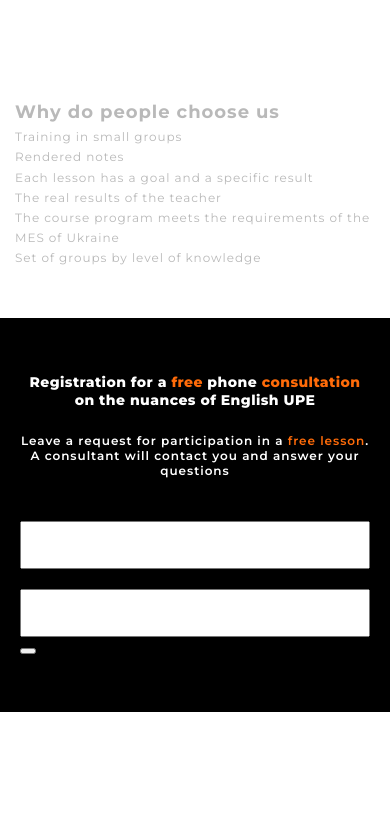
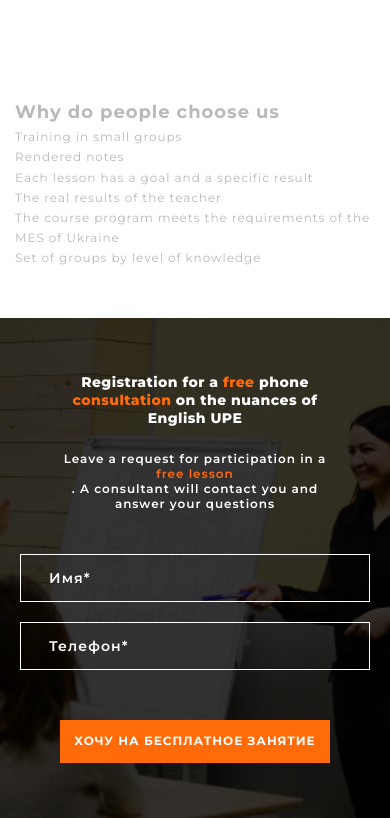
Before and after one commit to AntoBo/angry-coders, a website built with Parcel: page src/index.html in a window 390 px wide. Shown: the part 1889-2707 px from the top of the page. Before the commit the page ends 2601 px from the top, so only its background shows below. Built offline with nearby package versions, Linux system fonts and the light colour scheme.

Commit message:
pasha-contacts-finish mobile version

```diff
--- a/src/partials/contacts.html
+++ b/src/partials/contacts.html
@@ -1,17 +1,20 @@
 <section class="section contacts">
+  <div class="container contacts__container">
     <h2 class="section__title contacts__title">
       Registration for a <span class="contacts__item">free</span> phone
       <span class="contacts__item">consultation</span> on the nuances of English UPE
     </h2>
     <p class="contacts__description">
-    Leave a request for participation in a <span class="contacts__item">free lesson</span>. A
-    consultant will contact you and answer your questions
+      Leave a request for participation in a
+      <span class="contacts__item contacts__item--modificator">free lesson</span>. A consultant will
+      contact you and answer your questions
     </p>
     <form class="contacts__form">
       <div>
-      <input class="contact__input" type="text" />
-      <input class="contact__input" type="text" />
+        <input class="contacts__input" type="text" placeholder="Имя*" />
+        <input class="contacts__input" type="tel" placeholder="Телефон*" />
       </div>
-    <button type="submit"></button>
+      <button class="button contacts__button" type="submit">хочу на бесплатное занятие</button>
     </form>
+  </div>
 </section>
--- a/src/sass/components/_contacts.scss
+++ b/src/sass/components/_contacts.scss
@@ -1,11 +1,47 @@
 .contacts {
-  padding: 55px 20px;
+  padding: 55px 0;
   background-color: black;
+  text-align: center;
+  margin-left: auto;
+  margin-right: auto;
+
+  background-repeat: no-repeat;
+  background-position: center;
+  background-size: cover;
+
+  background-image: url(../images/contacts/contact_sm.png);
+
+  @include mq(retina) {
+    background-image: url(../images/contacts/contact_sm@2x.png);
+  }
+
+  @include mq(tablet) {
+    background-image: url(../images/contacts/contact_md.png);
+
+    @include mq(retina) {
+      background-image: url(../images/contacts/contact_md@2x.png);
+    }
+  }
+
+  @include mq(desktop) {
+    background-image: url(../images/contacts/contact_lg.png);
+
+    @include mq(retina) {
+      background-image: url(../images/contacts/contact_lg@2x.png);
+    }
+  }
+}
+
+.contacts__container {
+  max-width: $mobile-res;
+  padding: 0 20px;
 }
 
 .contacts__title {
   margin-bottom: 24px;
-  text-align: center;
+  margin-left: auto;
+  margin-right: auto;
+  max-width: 280px;
 
   color: $white-text-color;
   font-size: 14px;
@@ -13,25 +49,49 @@
 
 .contacts__item {
   color: $accent-text-color;
+  &--modificator {
+    display: block;
+  }
 }
 
 .contacts__description {
   margin-bottom: 43px;
-  text-align: center;
+  margin-left: auto;
+  margin-right: auto;
+  max-width: 280px;
 
   @include font-style(12px, 600, 1.25, 0.08em, $white-text-color);
 }
 
-.contact__input {
+.contacts__input {
   display: block;
   margin-left: auto;
   margin-right: auto;
   margin-bottom: 20px;
+  padding: 15px 0 15px 28px;
 
   height: 48px;
   width: 100%;
 
+  @include font-style(14px, 600, 1.21, 0.08em, $white-text-color);
+
+  background-color: transparent;
+  outline: transparent;
+  border: 1px solid $white-bg-color;
+
   &:last-child {
     margin-bottom: 0;
   }
+
+  &::placeholder {
+    @include font-style(14px, 600, 1.21, 0.08em, $white-text-color);
+  }
 }
+
+.contacts__button {
+  padding: 14px 14px;
+  margin-top: 50px;
+  text-align: center;
+
+  @include font-style(12px, 700, 1.22, 0.08em, $white-text-color);
+}
```
Also changed, not shown: src/images/contacts/contact_lg.jpg (deleted), src/images/contacts/contact_lg.png (added), src/images/contacts/contact_lg@2x.jpg (deleted), src/images/contacts/contact_md.jpg (deleted), src/images/contacts/contact_md.png (added), src/images/contacts/contact_md@2x.jpg (deleted), src/images/contacts/contact_md@2x.png (added), src/images/contacts/contact_sm.jpg (deleted), src/images/contacts/contact_sm.png (added), src/images/contacts/contact_sm@2x.jpg (deleted), src/images/contacts/contact_sm@2x.png (added), 1 other file. Lines whose indentation alone changed are shown as unchanged.
